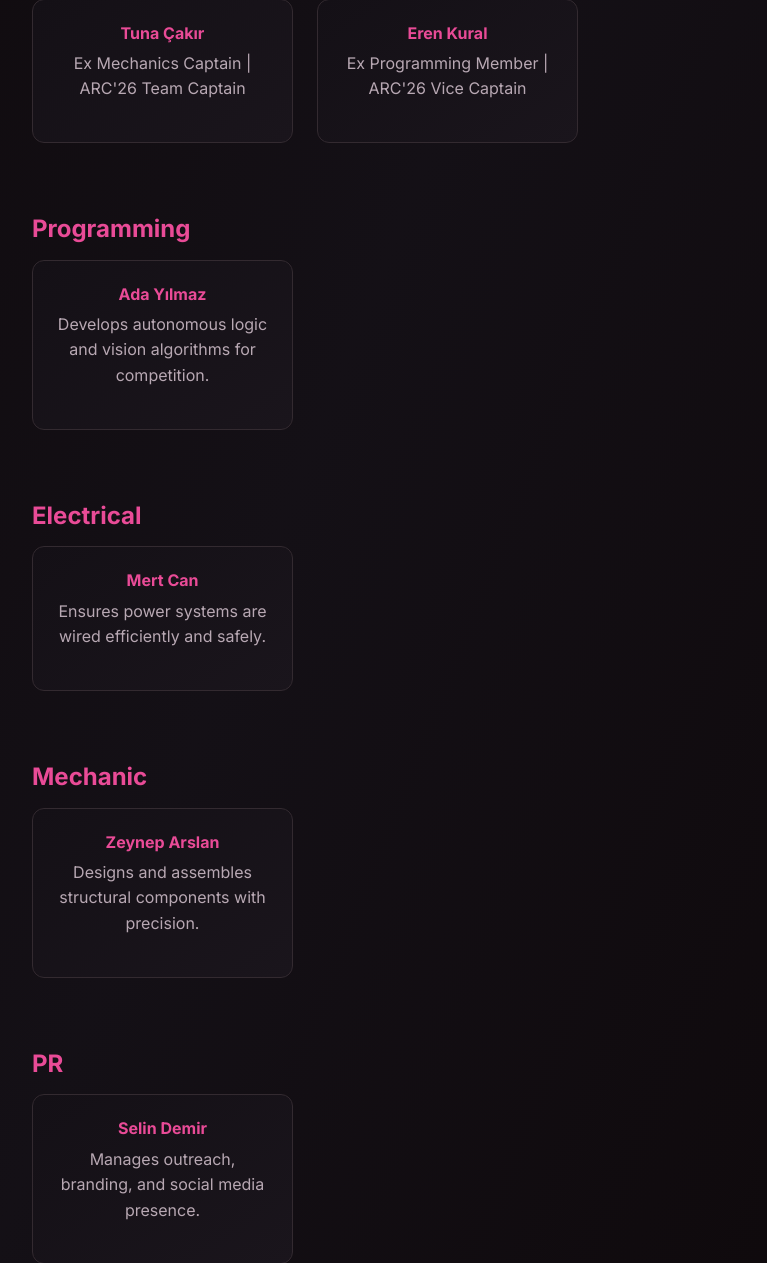
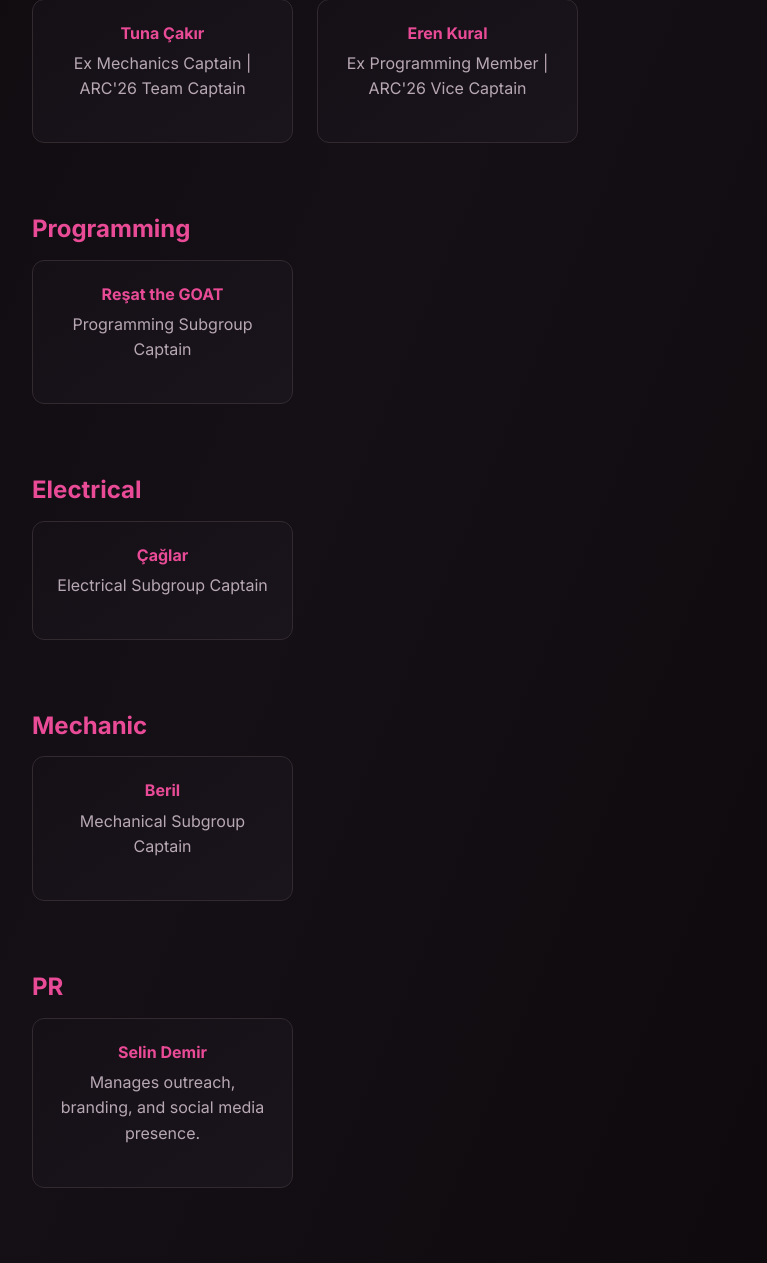
Before and after one commit to BL4z3es/ARCv2, a Django app: page /team/ in a window 1280 px wide. Shown: the part 1869-3132 px from the top of the page, without its empty margins (50-817 px from the left). Run offline with Django 5.2, Linux system fonts and the light colour scheme.

Commit message:
small update to about page

```diff
--- a/src/Server/Landing/templates/Landing/about.html
+++ b/src/Server/Landing/templates/Landing/about.html
@@ -173,8 +173,8 @@
         <div class="row g-4">
             <div class="col-md-3">
                 <div class="card-custom text-center p-4 reveal">
-                    <h5 class="h6 fw-bold text-primary-custom">Ada Yılmaz</h5>
-                    <p class="text-muted-custom">Develops autonomous logic and vision algorithms for competition.</p>
+                    <h5 class="h6 fw-bold text-primary-custom">Reşat the GOAT</h5>
+                    <p class="text-muted-custom">Programming Subgroup Captain</p>
                 </div>
             </div>
             <!-- Add more programmers here -->
@@ -187,8 +187,8 @@
         <div class="row g-4">
             <div class="col-md-3">
                 <div class="card-custom text-center p-4 reveal">
-                    <h5 class="h6 fw-bold text-primary-custom">Mert Can</h5>
-                    <p class="text-muted-custom">Ensures power systems are wired efficiently and safely.</p>
+                    <h5 class="h6 fw-bold text-primary-custom">Çağlar</h5>
+                    <p class="text-muted-custom">Electrical Subgroup Captain</p>
                 </div>
             </div>
             <!-- Add more electrical team members here -->
@@ -201,8 +201,8 @@
         <div class="row g-4">
             <div class="col-md-3">
                 <div class="card-custom text-center p-4 reveal">
-                    <h5 class="h6 fw-bold text-primary-custom">Zeynep Arslan</h5>
-                    <p class="text-muted-custom">Designs and assembles structural components with precision.</p>
+                    <h5 class="h6 fw-bold text-primary-custom">Beril</h5>
+                    <p class="text-muted-custom">Mechanical Subgroup Captain</p>
                 </div>
             </div>
             <!-- Add more mechanics here -->
```
